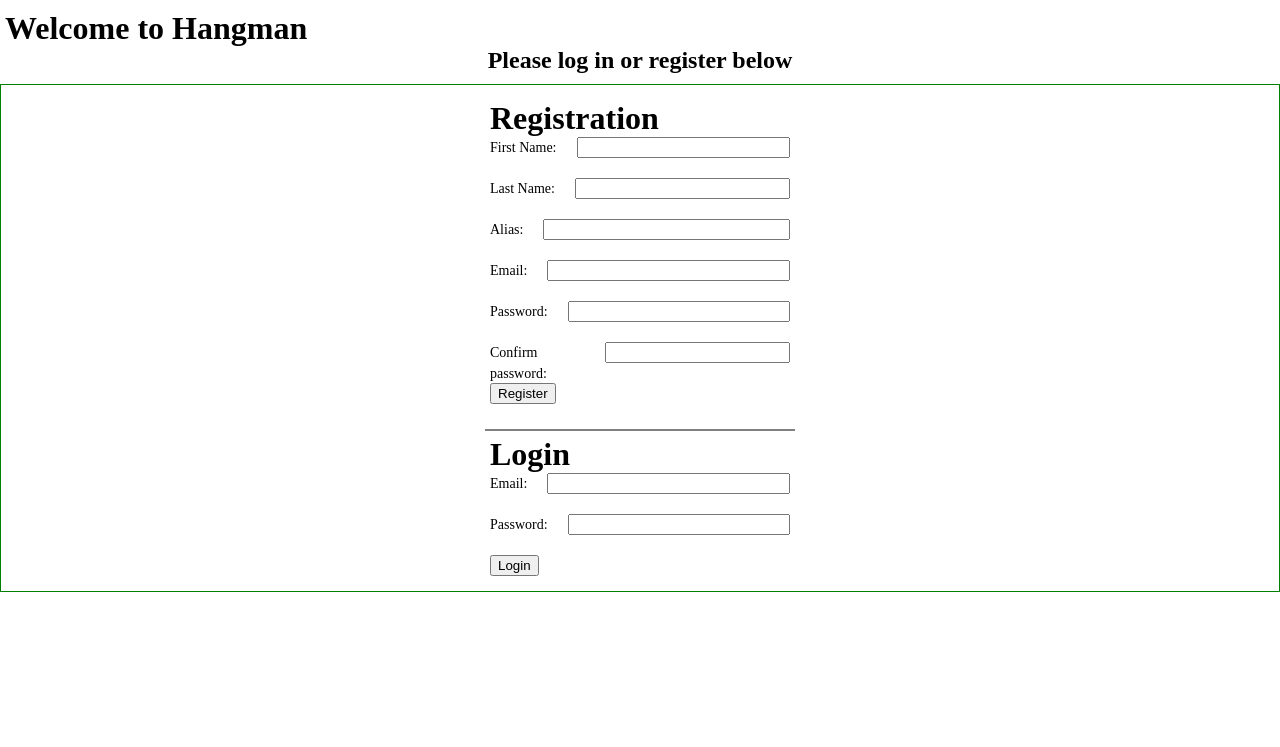
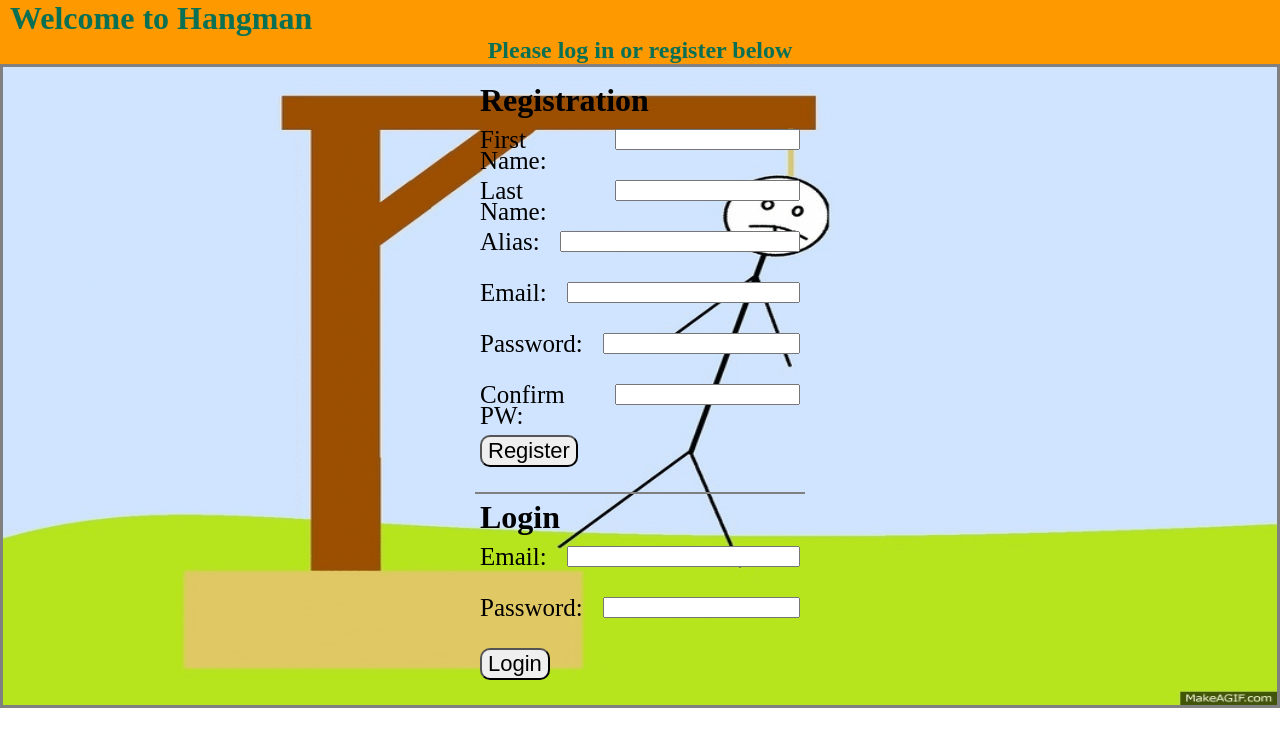
Before and after one commit to jma26/Python-Hangman, a Django app: page / in a window 1280 px wide. Shown: the top 747 px of the page. Run offline with Django 3.2, Linux system fonts and the light colour scheme; parts of the project's set-up code (start-up, migrations or seed data) failed here and were passed over.

Commit message:
index.css, css folder now includes img: hangman.gif updated on index.html

```diff
--- a/apps/hangman_app/static/hangman_app/css/index.css
+++ b/apps/hangman_app/static/hangman_app/css/index.css
@@ -5,36 +5,52 @@
 
 #directions {
     text-align: center;
-    margin-bottom: 10px;
+    color: #097054;
+}
+
+#navbar_container {
+    background-color: #FF9900;
 }
 
 #headline {
-    margin-top: 10px;
-    margin-left: 5px;
+    margin-left: 10px;
+    color: #097054;
 }
 
 .flex_container {
-    border: 1px solid green;
+    border: 3px solid gray;
     display: flex;
     flex-direction: column;
+    background-image: url('../img/hangman-gif.gif');
+    background-position: left top;
+    background-size: contain;
+    background-repeat: round;
 }
 
 input {
     flex: 1;
     margin-left: 20px;
+    margin-top: 10px;
 }
 
 label {
+    line-height: 21px;
     height: 21px;
-    line-height: 21px;
-    font-size: 14px;
+    font-size: 25px;
     flex: 0 1 auto;
+    margin-top: 10px;
 }
 
 .item_containers {
     display: flex;
-    width: 300px;
+    width: 320px;
     margin-bottom: 20px;
+}
+
+#register_button, #login_button {
+    margin-top: 10px;
+    border-radius: 10px;
+    font-size: 22px;
 }
 
 #messages {
@@ -43,8 +59,10 @@ label {
 }
 
 #message_container {
+    align-self: center;
     width: 250px;
-    align-self: center;
+    margin: 0 auto;
+    margin-top: 10px;
 }
 
 .parent_container {
@@ -54,5 +72,11 @@ label {
 }
 
 .parent_1 {
+    justify-content: center;
+    flex-direction: row;
+    flex-wrap: nowrap;
+}
+
+.parent_2 {
     border-top: 2px solid gray;
 }
--- a/apps/hangman_app/templates/hangman_app/index.html
+++ b/apps/hangman_app/templates/hangman_app/index.html
@@ -6,10 +6,12 @@
     <link rel="stylesheet" type="text/css" href="{% static 'hangman_app/css/index.css'%}">
 </head>
 <body>
+    <div id='navbar_container'>
         <h1 id="headline"> Welcome to Hangman </h1>
         <h2 id="directions"> Please log in or register below </h2>
+    </div>
     <div class="flex_container">
-        <div class="parent_container">
+        <div class="parent_container parent_1">
             <form action='/user/registration' method='POST'>
                 {% csrf_token %}
                 <h1> Registration </h1>
@@ -34,13 +36,13 @@
                     <input type="password" name="password">
                 </div>
                 <div class='item_containers'>
-                    <label for="passwordcf"> Confirm password: </label>
+                    <label for="passwordcf"> Confirm PW: </label>
                     <input type="password" name="passwordcf">
                 </div>
-                <button> Register </button>
+                <button id='register_button'> Register </button>
             </form>
         </div>
-        <div class="parent_container parent_1">
+        <div class="parent_container parent_2">
             <form action='/user/login' method='POST'>
                 {% csrf_token %}
                 <h1> Login </h1>
@@ -52,10 +54,8 @@
                     <label for="password"> Password: </label>
                     <input type="password" name="password">
                 </div>
-                <button> Login </button>
+                <button id='login_button'> Login </button>
             </form>
-        </div>
-    </div>
             <div id="message_container">
                 {% if messages %}
                     <ul>
@@ -65,5 +65,7 @@
                     </ul>
                 {% endif %}
             </div>
+        </div>
+    </div>
 </body>
 </html>
```
Also changed, not shown: apps/hangman_app/static/hangman_app/img/hangman-gif.gif (added), db.sqlite3. Lines whose indentation alone changed are shown as unchanged.
